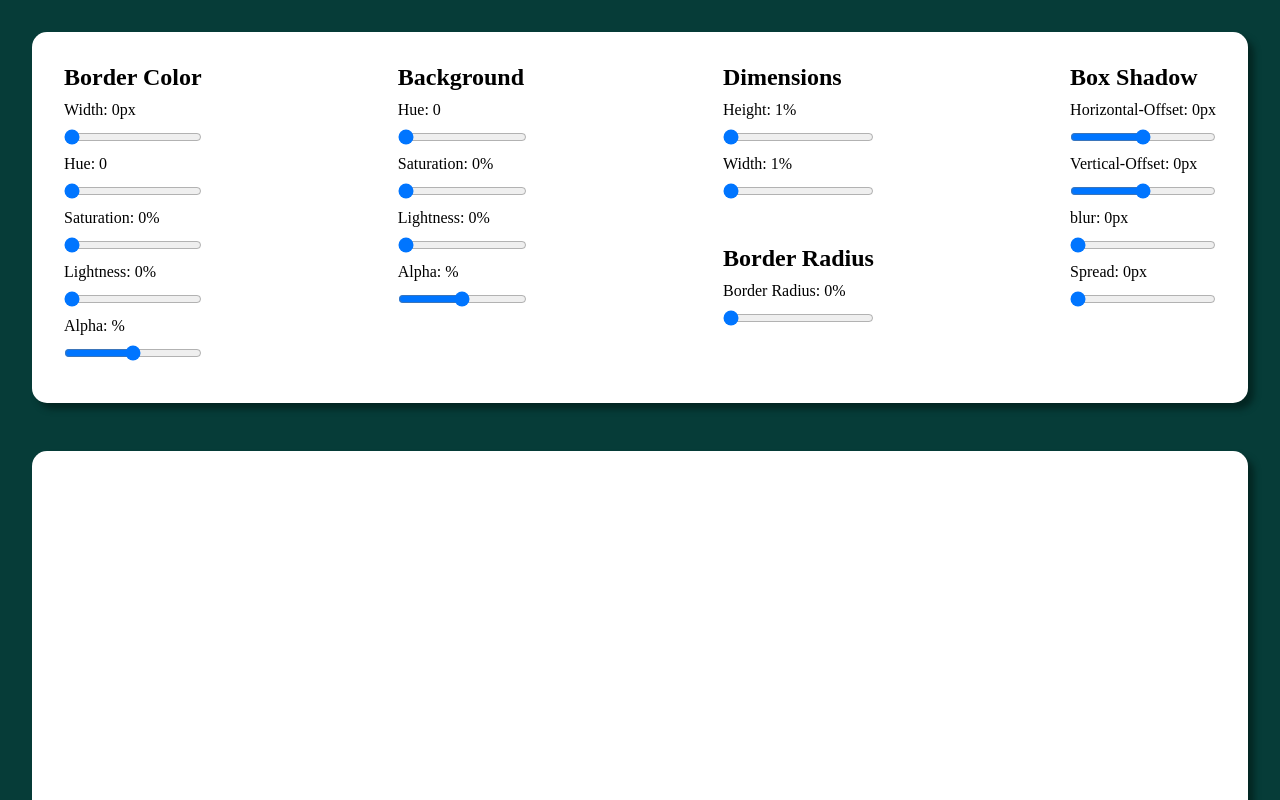
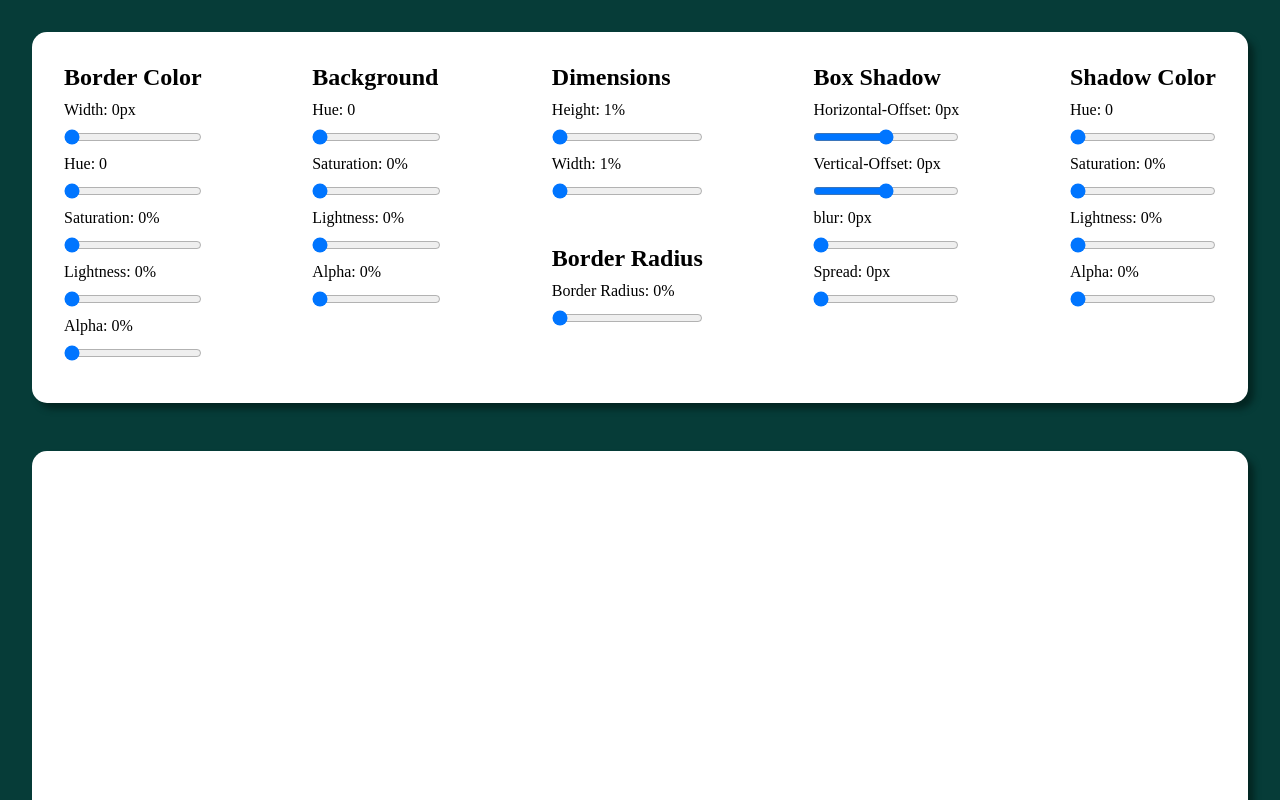
Before and after one commit to castle88/slider, a React (Create React App) app in the folder client/: page / in a window 1280 px wide. Shown: the top 800 px of the page. Built offline with nearby package versions, Linux system fonts and the light colour scheme.

Commit message:
shadow color slider

```diff
--- a/client/src/App.js
+++ b/client/src/App.js
@@ -8,14 +8,20 @@ function App() {
     first: 0,
     second: 0,
     third: 0,
-    bhAlpha: 0,
+    alpha: 0,
+  });
+  const [shadowColor, setShadowColor] = useState({
+    sHue: 0,
+    sSat: 0,
+    sLight: 0,
+    sAlpha: 0,
   });
 
   const [background, setBackground] = useState({
     hue: 0,
     saturation: 0,
     lightness: 0,
-    alpha: 0,
+    bgAlpha: 0,
   });
 
   const [boxShadow, setBoxShadow] = useState({
@@ -67,6 +73,14 @@ function App() {
       };
     });
   };
+  const handleShadowColorChange = (e) => {
+    setShadowColor((prev) => {
+      return {
+        ...prev,
+        [e.target.name]: e.target.value,
+      };
+    });
+  };
 
   return (
     <div className="App">
@@ -77,6 +91,8 @@ function App() {
           borderRadius={borderRadius}
           boxShadow={boxShadow}
           background={background}
+          shadowColor={shadowColor}
+          handleShadowColorChange={handleShadowColorChange}
           handleBackgroundChange={handleBackgroundChange}
           handleBorderColorChange={handleBorderColorChange}
           handleDimensionChange={handleDimensionChange}
@@ -91,6 +107,7 @@ function App() {
           borderRadius={borderRadius}
           boxShadow={boxShadow}
           background={background}
+          shadowColor={shadowColor}
         />
       </div>
     </div>
--- a/client/src/components/Control.jsx
+++ b/client/src/components/Control.jsx
@@ -3,6 +3,7 @@ import DimensionSlider from "./DimensionSlider";
 import BorderRadiusRange from "./BorderRadiusRange";
 import BoxShadowRange from "./BoxShadowRange";
 import BackgroundRange from "./BackgroundRange";
+import ShadowColorRange from "./shadowColorRange";
 
 export default function Control({
   hsl,
@@ -10,11 +11,13 @@ export default function Control({
   borderRadius,
   boxShadow,
   background,
+  shadowColor,
   handleBoxShadowChange,
   handleBorderColorChange,
   handleDimensionChange,
   handleBorderRadiusChange,
   handleBackgroundChange,
+  handleShadowColorChange,
 }) {
   return (
     <div className="control">
@@ -39,6 +42,10 @@ export default function Control({
         boxShadow={boxShadow}
         handleChange={handleBoxShadowChange}
       />
+      <ShadowColorRange
+        shadowColor={shadowColor}
+        handleChange={handleShadowColorChange}
+      />
     </div>
   );
 }
--- a/client/src/components/Display.jsx
+++ b/client/src/components/Display.jsx
@@ -6,11 +6,13 @@ export default function Display({
   borderRadius,
   background,
   boxShadow,
+  shadowColor,
 }) {
   const { first, second, third, borderWidth, alpha } = hsl;
   const { height, width } = dimensions;
   const { hOffset, vOffset, blur, spread } = boxShadow;
   const { hue, saturation, lightness, bgAlpha } = background;
+  const { sHue, sSat, sLight, sAlpha } = shadowColor;
 
   return (
     <div
@@ -19,7 +21,7 @@ export default function Display({
         height: `${height}%`,
         width: `${width}%`,
         borderRadius: `${borderRadius}%`,
-        boxShadow: `${hOffset}px ${vOffset}px ${blur}px ${spread}px hsla(200, 100%, 50%, 1)`,
+        boxShadow: `${hOffset}px ${vOffset}px ${blur}px ${spread}px hsla(${sHue}, ${sSat}%, ${sLight}%, ${sAlpha}%)`,
         margin: "0 auto",
         backgroundColor: `hsla(${hue}, ${saturation}%, ${lightness}%, ${bgAlpha}%)`,
       }}
--- /dev/null
+++ b/client/src/components/shadowColorRange.jsx
@@ -0,0 +1,52 @@
+import React from "react";
+
+export default function shadowColorRange({ shadowColor, handleChange }) {
+  const { sHue, sSat, sLight, sAlpha } = shadowColor;
+  return (
+    <div>
+      <h2>Shadow Color</h2>
+      <form>
+        <label htmlFor="sHue">Hue: {sHue}</label>
+        <input
+          type="range"
+          min={0}
+          max={360}
+          step={1}
+          name="sHue"
+          value={sHue}
+          onChange={handleChange}
+        />
+        <label htmlFor="sHue">Saturation: {sSat}%</label>
+        <input
+          type="range"
+          min={0}
+          max={100}
+          step={1}
+          name="sSat"
+          value={sSat}
+          onChange={handleChange}
+        />
+        <label htmlFor="sLight">Lightness: {sLight}%</label>
+        <input
+          type="range"
+          min={0}
+          max={100}
+          step={1}
+          name="sLight"
+          value={sLight}
+          onChange={handleChange}
+        />
+        <label htmlFor="sAlpha">Alpha: {sAlpha}%</label>
+        <input
+          type="range"
+          min={0}
+          max={100}
+          step={1}
+          name="sAlpha"
+          value={sAlpha}
+          onChange={handleChange}
+        />
+      </form>
+    </div>
+  );
+}
```
